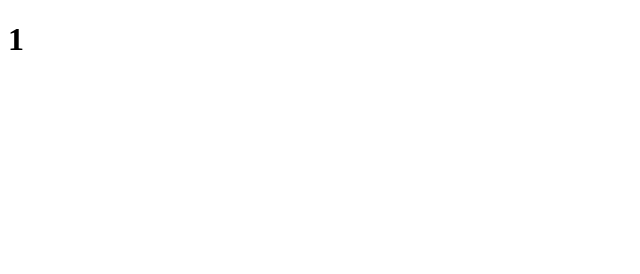
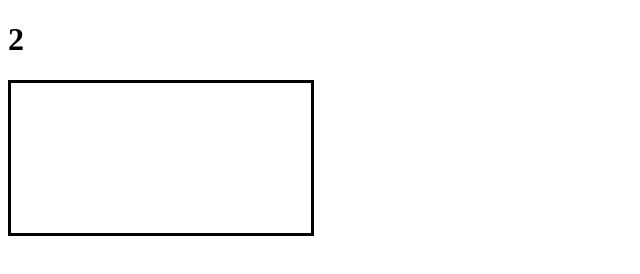
Before and after one commit to jjf-workshop/jm, a plain HTML site: page index.html in a window 1280 px wide. Shown: the whole page, without its empty margins (0-640 px from the left). Drawn offline with Linux system fonts and the light colour scheme.

Commit message:
Update index.html

```diff
--- a/index.html
+++ b/index.html
@@ -1,6 +1,11 @@
 <!DOCTYPE html>
 <html>
+
 <body>
-<h1>1</h1>
+<h1>2</h1>
+<div>
+  <canvas style="border: solid"></canvas>
+</div>
 </body>
+
 </html>
```
